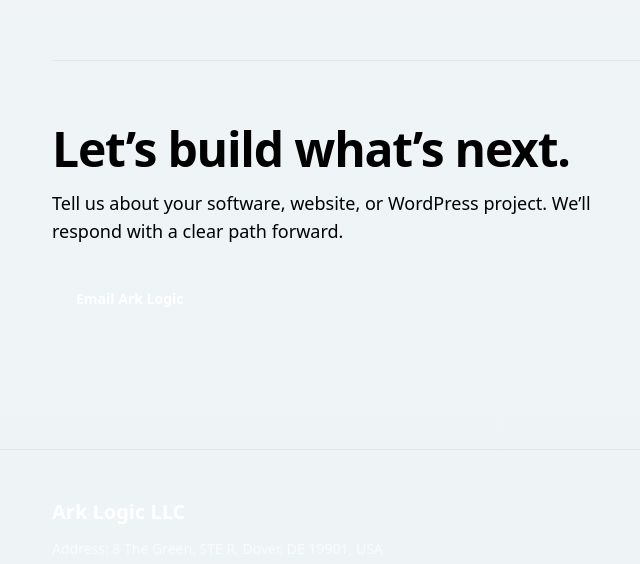
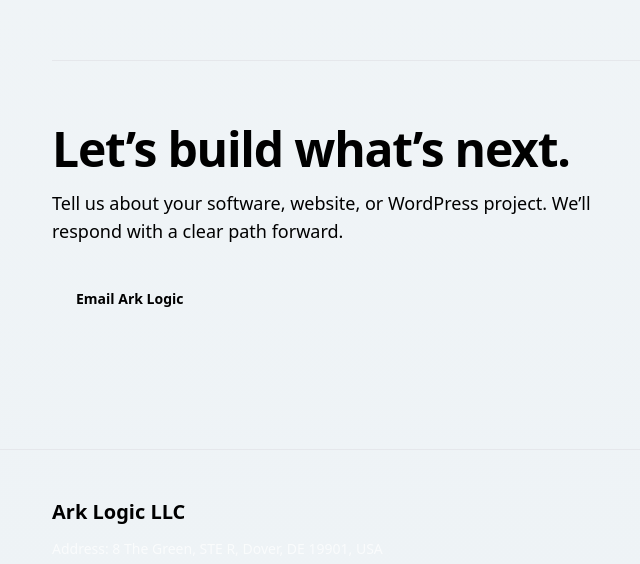
Before and after one commit to quantumarkltd/arklogicllc-website, a plain HTML site: page index.html in a window 1280 px wide. Shown: the part 1833-2397 px from the top of the page, without its empty margins (12-652 px from the left). Drawn offline with nearby package versions, Linux system fonts and the light colour scheme.

Commit message:
Update index.html

```diff
--- a/index.html
+++ b/index.html
@@ -208,7 +208,7 @@
           </p>
           <a
             href="mailto:hello@arklogic.example"
-            class="mt-8 inline-flex items-center bg-ink px-6 py-3 text-sm font-semibold text-white transition duration-300 hover:bg-sea"
+            class="mt-8 inline-flex items-center bg-ink px-6 py-3 text-sm font-semibold text-black transition duration-300 hover:bg-sea"
           >
             Email Ark Logic
           </a>
@@ -216,7 +216,7 @@
       </section>
     </main>
 
-    <footer class="border-t border-line bg-ink px-6 py-12 text-white md:px-8">
+    <footer class="border-t border-line bg-ink px-6 py-12 text-black md:px-8">
       <div class="mx-auto flex max-w-6xl flex-col gap-6 md:flex-row md:items-end md:justify-between">
         <div>
           <p class="font-display text-xl font-bold">Ark Logic LLC</p>
```
